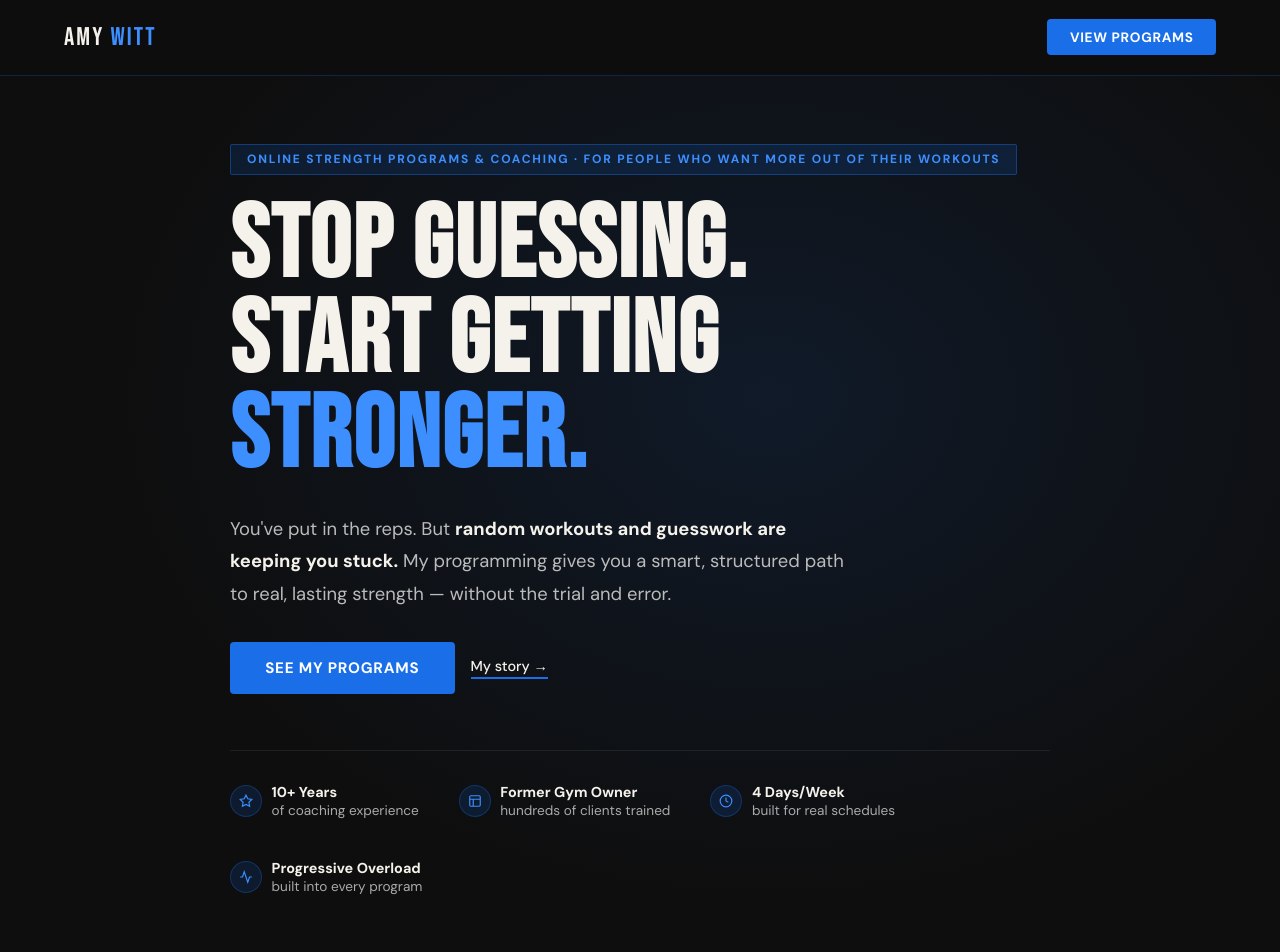
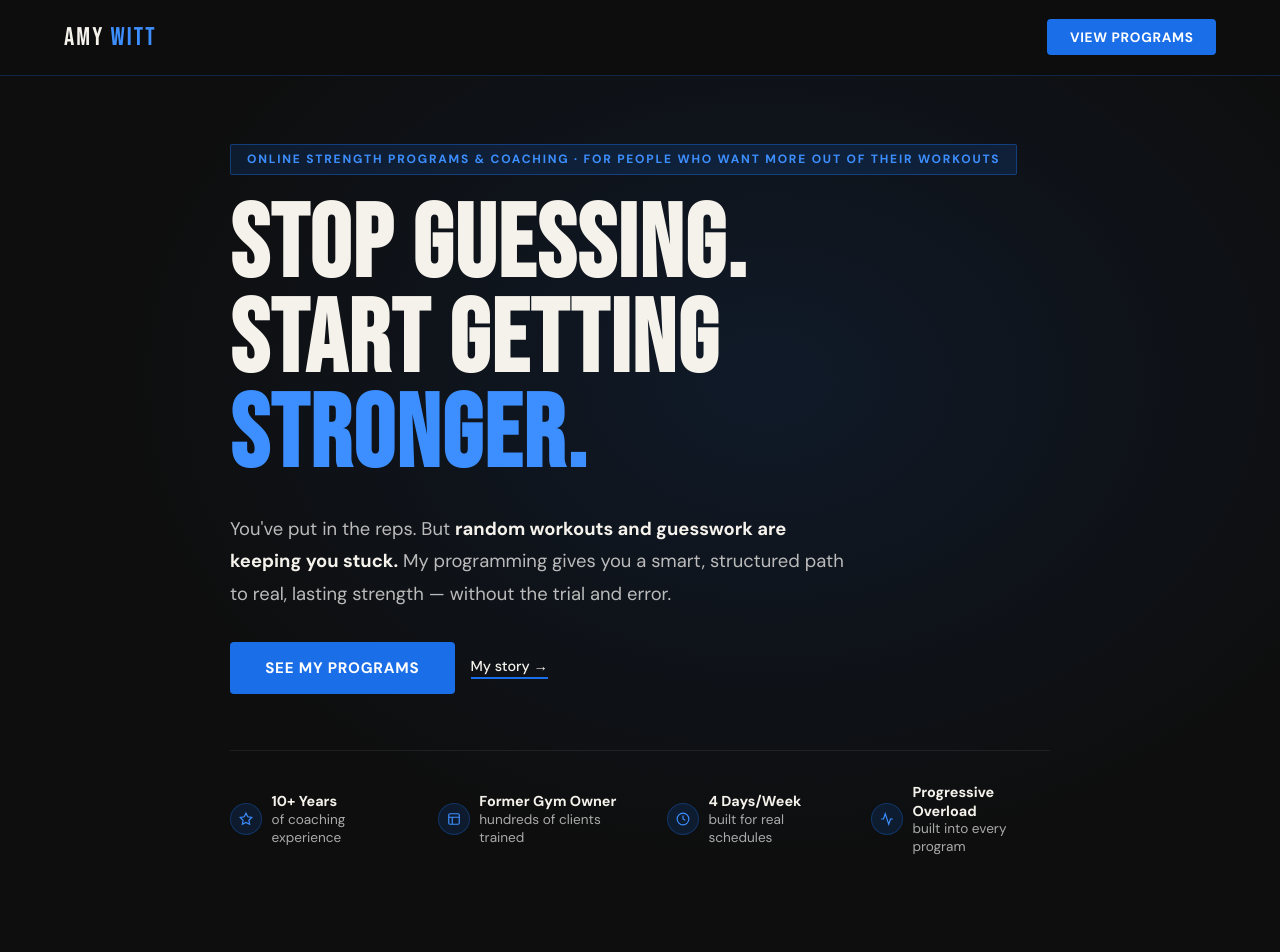
Before and after one commit to AmyWitt/amy-witt-coaching, a React (Vite) app: page / in a window 1280 px wide. Shown: the top 952 px of the page. Built offline with nearby package versions, Linux system fonts and the light colour scheme.

Commit message:
Update App.css

```diff
--- a/src/App.css
+++ b/src/App.css
@@ -58,8 +58,9 @@
 }
 .btn-secondary:hover { color: var(--blue-light); }
 .hero-proof {
-  display: flex; gap: 2.5rem; margin-top: 3.5rem;
-  padding-top: 2rem; border-top: 1px solid rgba(255,255,255,0.08); flex-wrap: wrap;
+  display: flex; gap: 2rem; margin-top: 3.5rem;
+  padding-top: 2rem; border-top: 1px solid rgba(255,255,255,0.08);
+  flex-wrap: nowrap; align-items: center;
 }
 .proof-item { display: flex; align-items: center; gap: 0.6rem; }
 .proof-icon {
```
